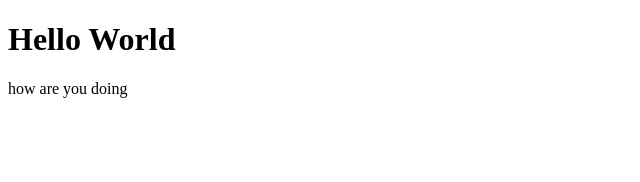
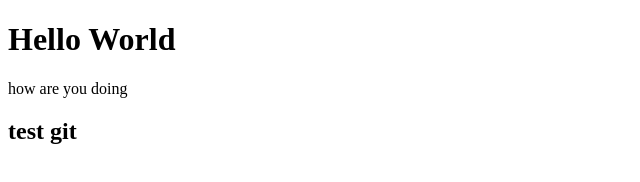
Before and after one commit to gharras/Git-course-from-Alan-Simpson, a plain HTML site: page index.html in a window 1280 px wide. Shown: the whole page, without its empty margins (0-640 px from the left). Drawn offline with Linux system fonts and the light colour scheme.

Commit message:
third commit

```diff
--- a/index.html
+++ b/index.html
@@ -9,5 +9,6 @@
 <body>
     <h1>Hello World</h1>
     <p>how are you doing</p>
+    <h2>test git</h2>
 </body>
 </html>
```
